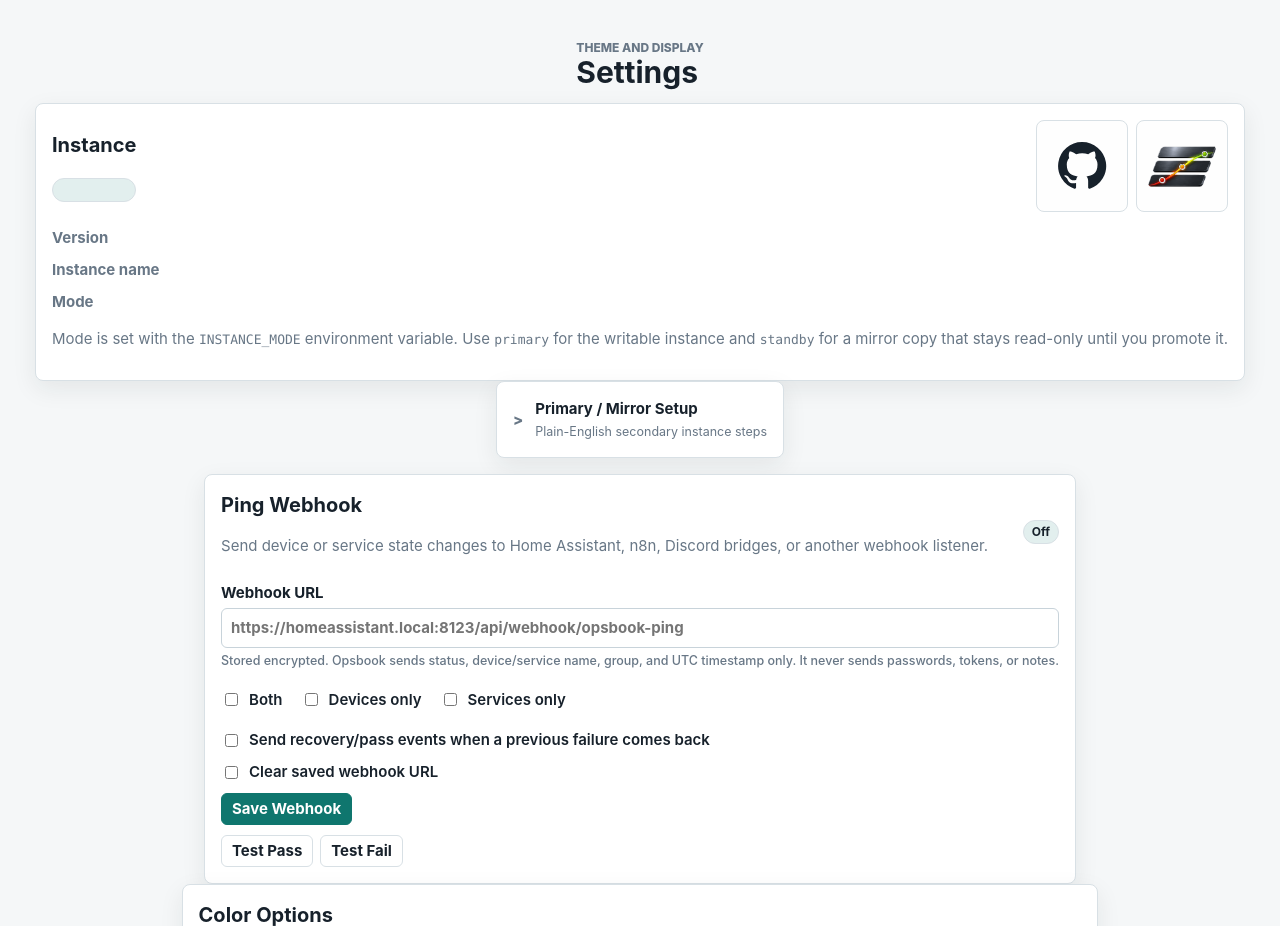
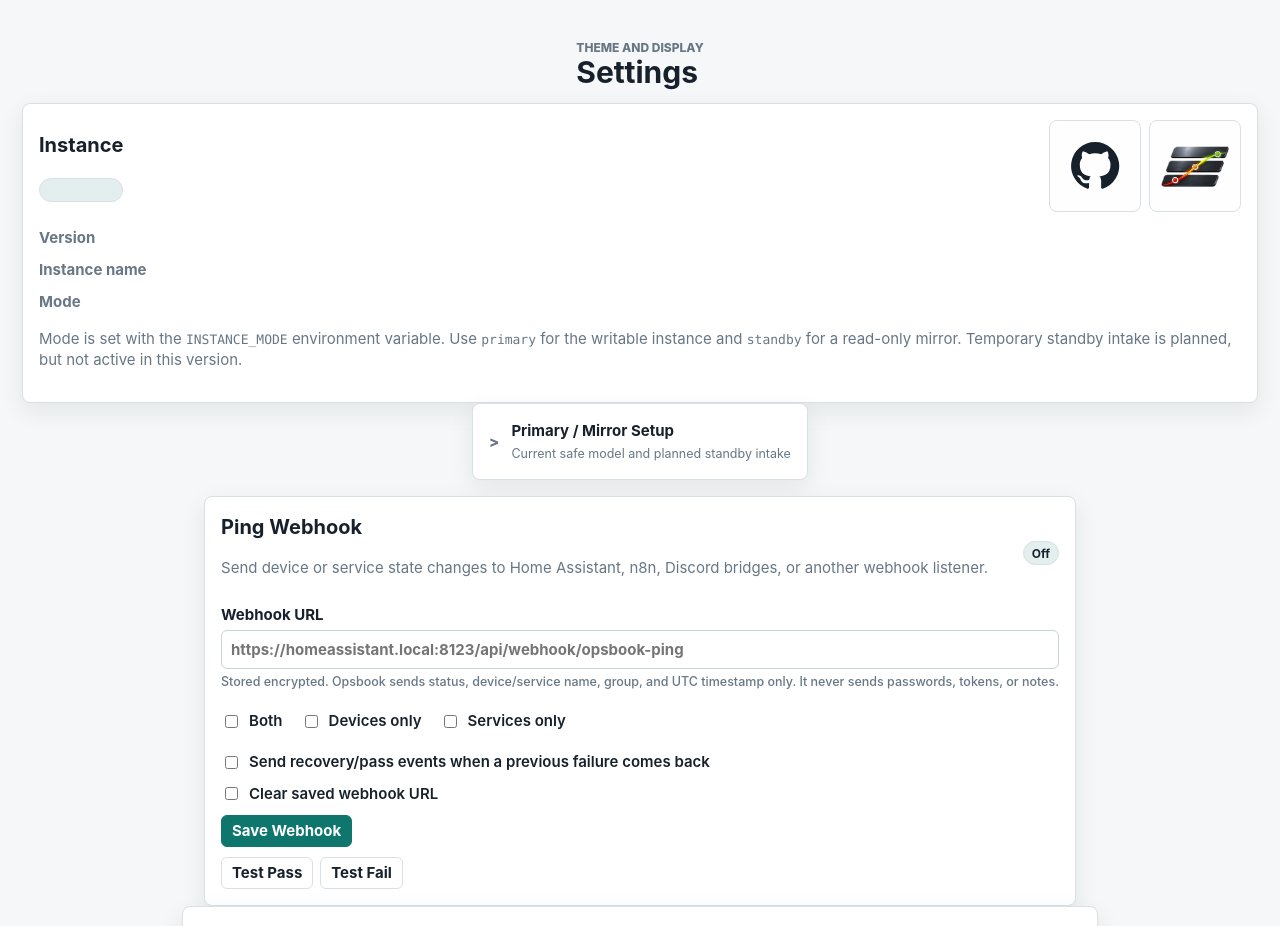
Before and after one commit to Dubcodes/Kairix-Opsbook, a FastAPI app: template app/templates/settings.html in a window 1280 px wide. Shown: the part 64-990 px from the top of the page. Run offline with FastAPI, Linux system fonts and the light colour scheme; the template is opened without the code that fills it, so the values that code supplies are empty.

Commit message:
Clarify mirror intake roadmap

```diff
--- a/app/templates/base.html
+++ b/app/templates/base.html
@@ -58,7 +58,7 @@
   <main class="{% if user %}shell{% else %}auth-shell{% endif %}">
     {% if read_only and user %}
       <div class="standby-banner">
-        <strong>STANDBY MODE</strong> — read-only copy from Primary. Promote manually by changing <code>INSTANCE_MODE=primary</code> and restarting.
+        <strong>STANDBY MODE</strong> — read-only mirror. Temporary standby intake is planned; emergency promotion still requires <code>INSTANCE_MODE=primary</code> and a restart.
       </div>
     {% endif %}
 
--- a/app/templates/settings.html
+++ b/app/templates/settings.html
@@ -31,20 +31,21 @@
     <dt>Instance name</dt><dd>{{ instance_name }}</dd>
     <dt>Mode</dt><dd>{{ instance_mode|title }}</dd>
   </dl>
-  <p class="muted">Mode is set with the <code>INSTANCE_MODE</code> environment variable. Use <code>primary</code> for the writable instance and <code>standby</code> for a mirror copy that stays read-only until you promote it.</p>
+  <p class="muted">Mode is set with the <code>INSTANCE_MODE</code> environment variable. Use <code>primary</code> for the writable instance and <code>standby</code> for a read-only mirror. Temporary standby intake is planned, but not active in this version.</p>
 </section>
 
 <details class="panel collapsible-panel">
-  <summary><span><strong>Primary / Mirror Setup</strong><small>Plain-English secondary instance steps</small></span></summary>
-  <p class="muted">Today, Opsbook supports a simple primary plus mirror model. The primary is where you normally write. The mirror imports encrypted backups, stays read-only, and can be promoted if the primary is down.</p>
+  <summary><span><strong>Primary / Mirror Setup</strong><small>Current safe model and planned standby intake</small></span></summary>
+  <p class="muted">Today, Opsbook supports a simple primary plus encrypted mirror model. The primary is where you write. The mirror imports emergency exports and stays read-only so two databases do not fight over encrypted secrets.</p>
   <ol class="steps-list">
     <li>Install a second Opsbook stack on another machine.</li>
     <li>Use the same <code>OPSBOOK_SECRET_KEY</code> and <code>EXPORT_SECRET_KEY</code> as the primary so encrypted data can be read after import.</li>
     <li>Set the mirror to <code>INSTANCE_MODE=standby</code> so normal edits are blocked.</li>
     <li>Create an Emergency Export on the primary and import it on the mirror.</li>
-    <li>If the primary is down, change the mirror to <code>INSTANCE_MODE=primary</code> and restart it.</li>
+    <li>Use manual promotion only as an emergency recovery step if the primary is down and you need the mirror to become the writable system.</li>
   </ol>
-  <p class="muted">Bidirectional live sync is not enabled yet. That is deliberate: two writable copies can create conflicts, especially for encrypted secrets. The current flow is boring on purpose, which is exactly what you want in an emergency.</p>
+  <p class="muted">Planned next step: a standby intake mode. If the primary is offline, the mirror would collect temporary recovery notes instead of committing normal database writes. When the primary comes back, those notes would be reviewed through Smart Paste, committed on the primary, then copied back to the mirror.</p>
+  <p class="muted">Bidirectional live sync is still deliberately avoided. The planned intake flow gives you somewhere to record emergency changes without pretending two writable copies can safely merge everything automatically.</p>
 </details>
 
 <section class="panel" id="ping-webhook">
```
